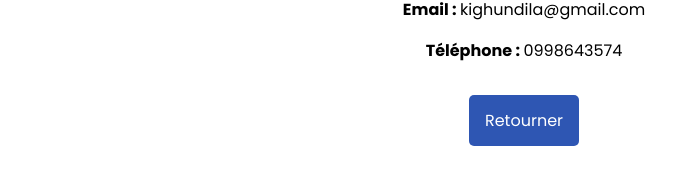
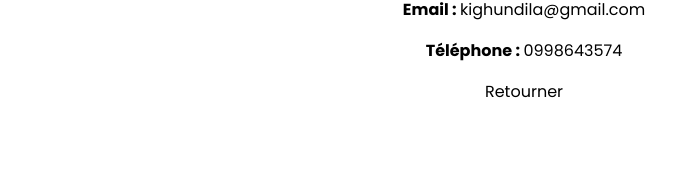
Before and after one commit to Chadrac-WAKOMYA/wateja, a Next.js app: page /contacts/1 in a window 1280 px wide. Shown: the part 346-530 px from the top of the page, without its empty margins (116-792 px from the left). Built offline with nearby package versions, Linux system fonts and the light colour scheme.

Commit message:
contact-details.tsx updated again

```diff
--- a/src/app/component/contact-details.tsx
+++ b/src/app/component/contact-details.tsx
@@ -27,7 +27,7 @@ export default function ContactDetails({}: Props) {
             <h2>{currentContact?.nom}</h2>
             <p><strong>Email : </strong>{currentContact?.email}</p>
             <p><strong>Téléphone : </strong>{currentContact?.numTel}</p>
-            <Link href={"/contacts"} className='btn'>Retourner</Link>
+            <Link href={"/contacts"} className='btns'>Retourner</Link>
         </div>
     )
 }
```
